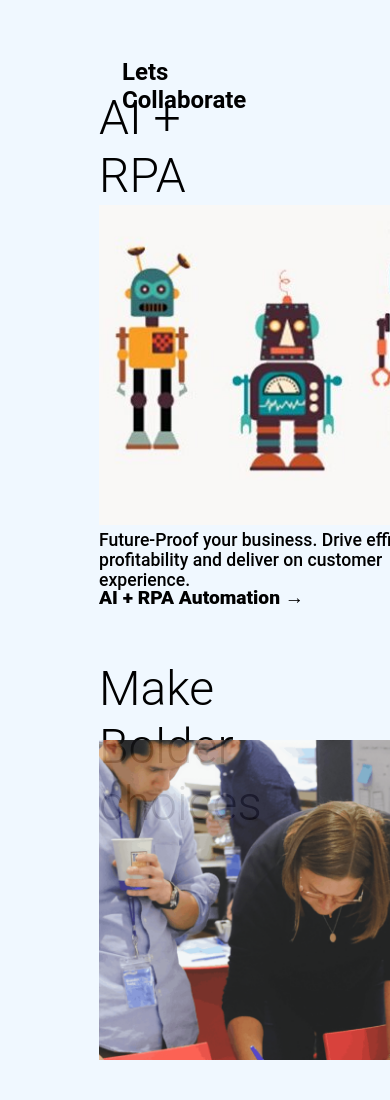
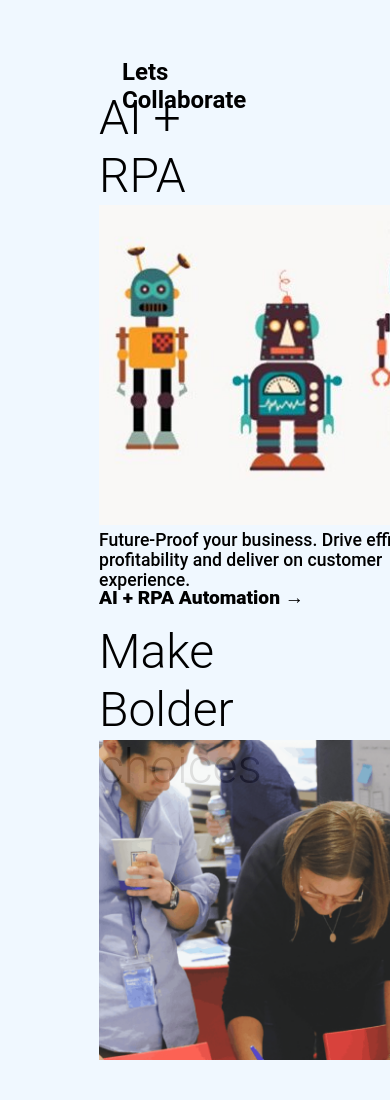
Before and after one commit to yuvraj2306057/yuvraj-xtera-1, a plain HTML site: page project3.html in a window 390 px wide. Shown: the top 1100 px of the page. Drawn offline with Linux system fonts and the light colour scheme.

Commit message:
Add files via upload

```diff
--- a/screen.css
+++ b/screen.css
@@ -73,7 +73,7 @@ transition-timing-function: cubic-bezier(0.075, 0.82, 0.165, 1);
             width:111vw;
             height: 12vh;
             position:absolute;
-            top:641px;
+            top:604px;
             left:99px;
           }
           .img2{
```
